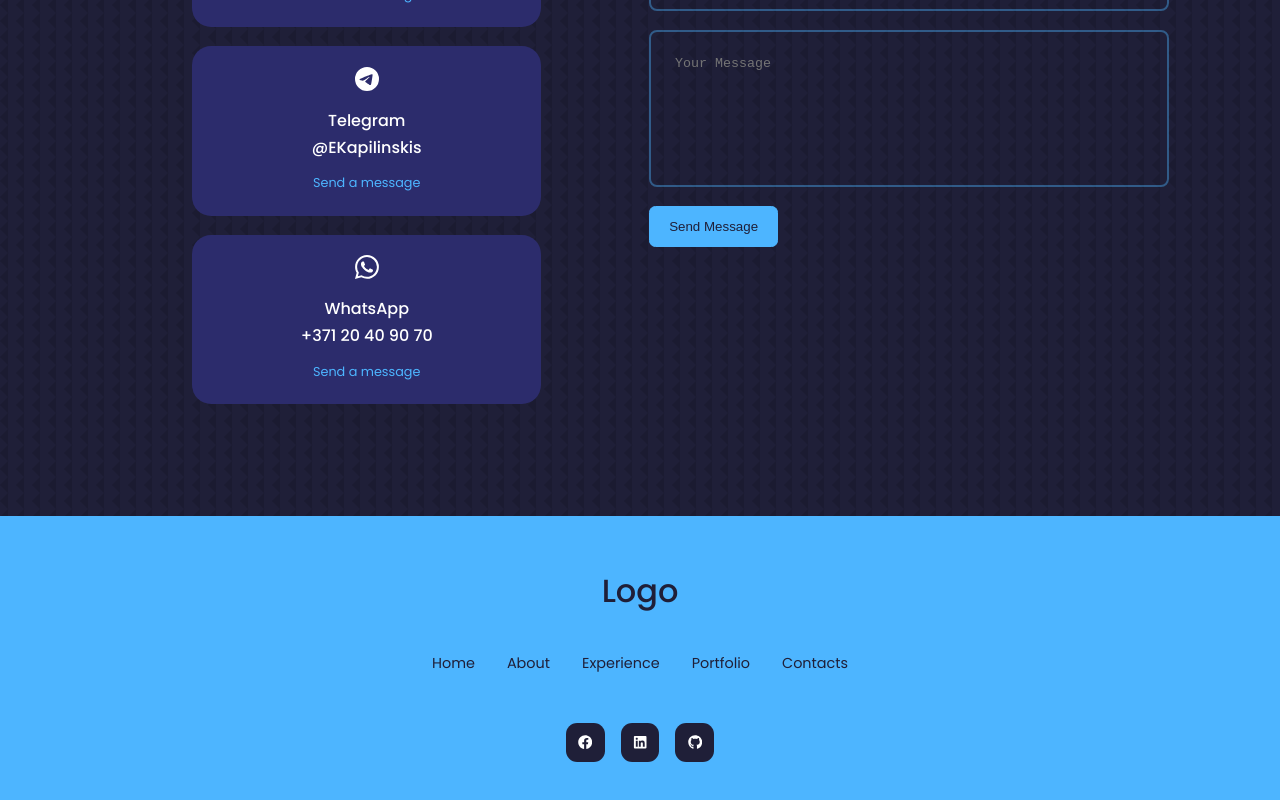
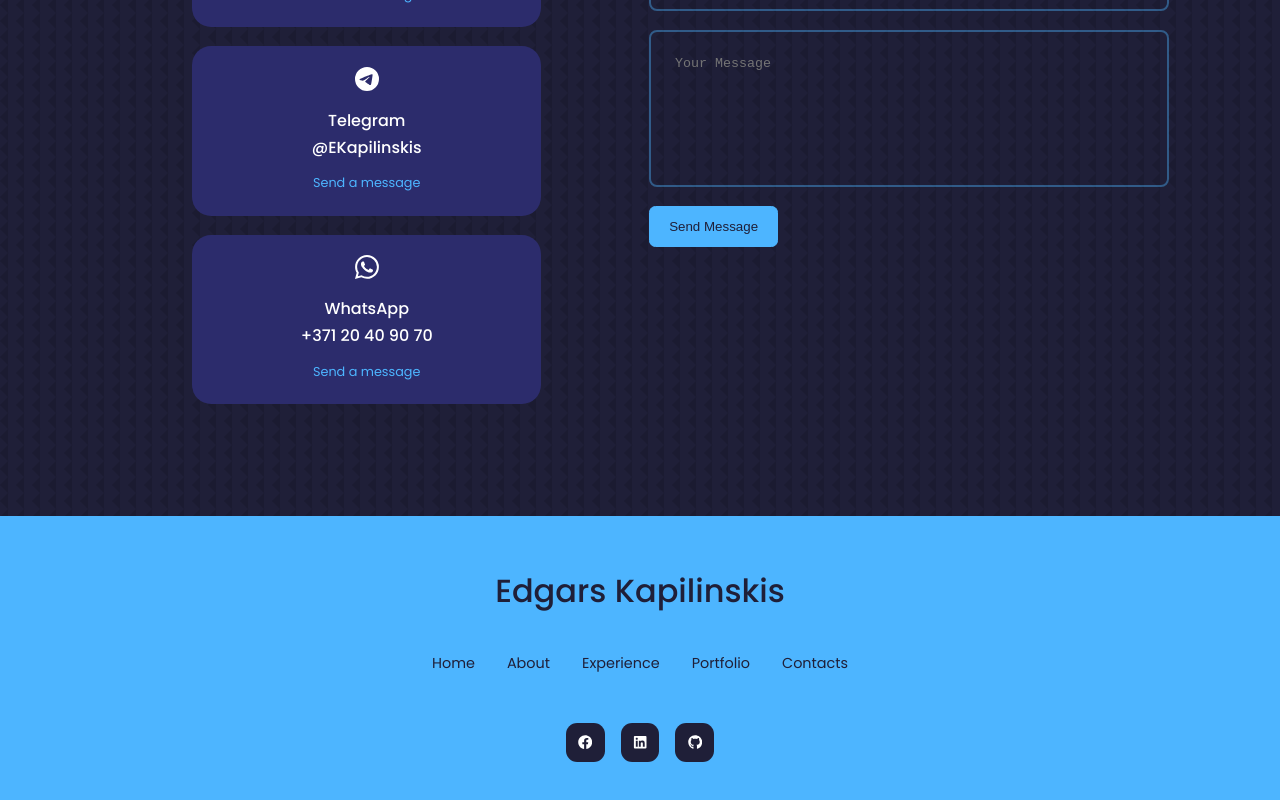
Before and after one commit to Xayw3/portfolio, a React (Create React App) app: page / in a window 1280 px wide. Shown: the part 3059-3859 px from the top of the page. Built offline with nearby package versions, Linux system fonts and the light colour scheme.

Commit message:
Update Footer.tsx

```diff
--- a/src/components/Footer/Footer.tsx
+++ b/src/components/Footer/Footer.tsx
@@ -44,7 +44,7 @@ const Footer = () => {
 
   return (
     <footer className="footer">
-      <a className="footer__logo" href={logoLink}>Logo</a>
+      <a className="footer__logo" href={logoLink}>Edgars Kapilinskis</a>
       <ul className="footer-list">
         {
           links.map(({ title, link }) => (
```
